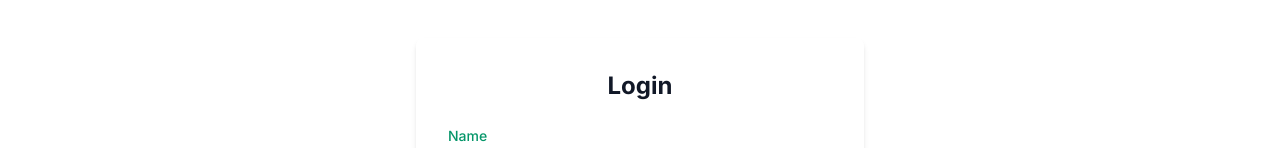
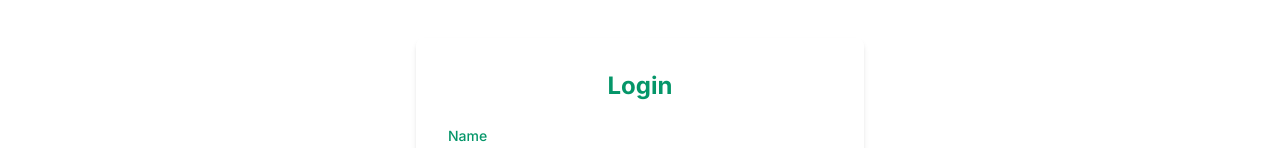
Before and after one commit to vmaarcos/verbum, a Next.js app: page /login in a window 1280 px wide. Shown: the part 282-430 px from the top of the page. Built offline with nearby package versions, Linux system fonts and the light colour scheme.

Commit message:
Update page.tsx

```diff
--- a/src/app/login/page.tsx
+++ b/src/app/login/page.tsx
@@ -31,7 +31,7 @@
       </Head>
       <Container className="flex flex-col items-center justify-center min-h-screen">
         <div className="w-full max-w-md p-8 space-y-6 rounded-lg shadow-md">
-          <h1 className="text-2xl font-bold text-center text-gray-900">
+          <h1 className="text-2xl font-bold text-center text-emerald-600">
             Login
           </h1>
           <form className="space-y-6" onSubmit={handleLogin}>
```
